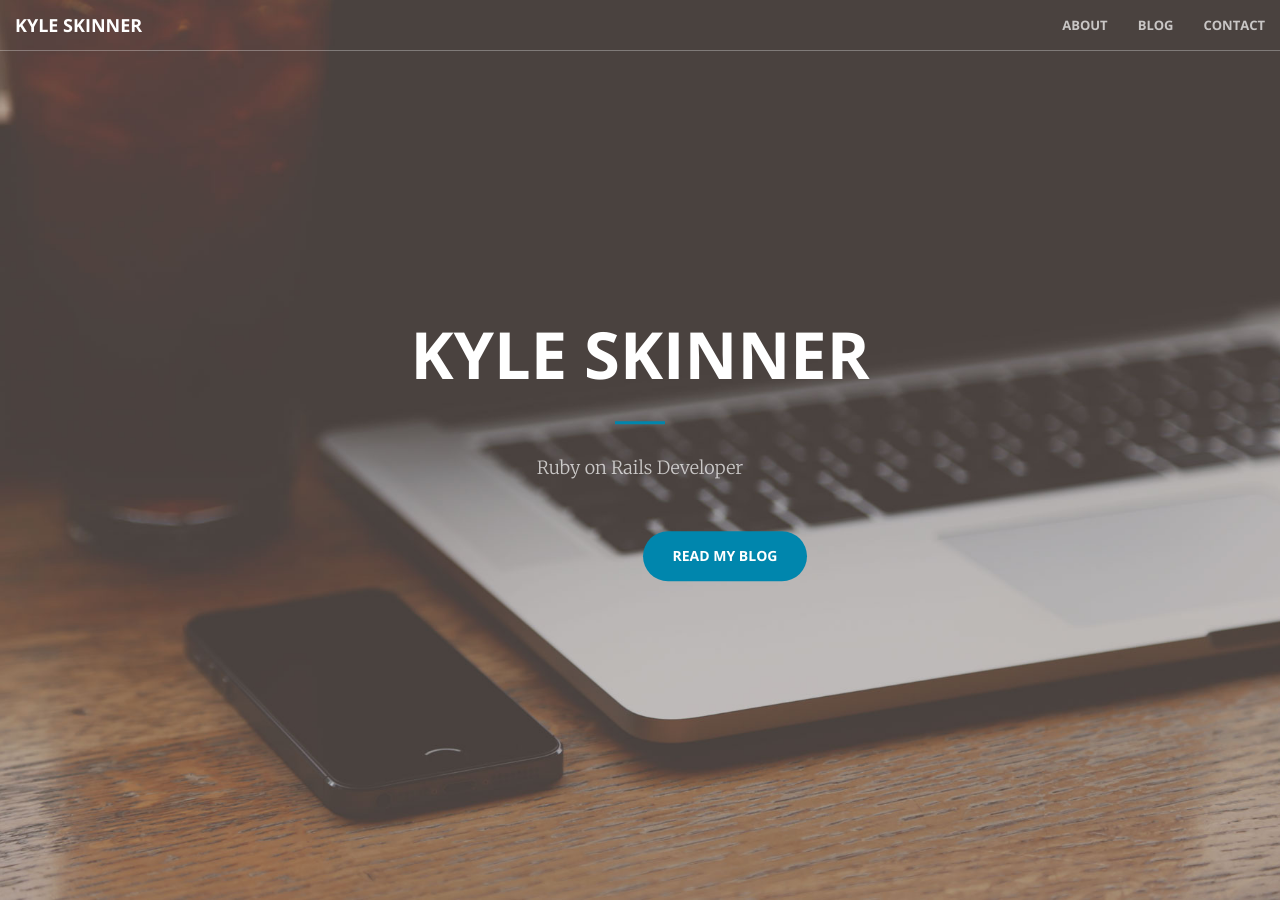
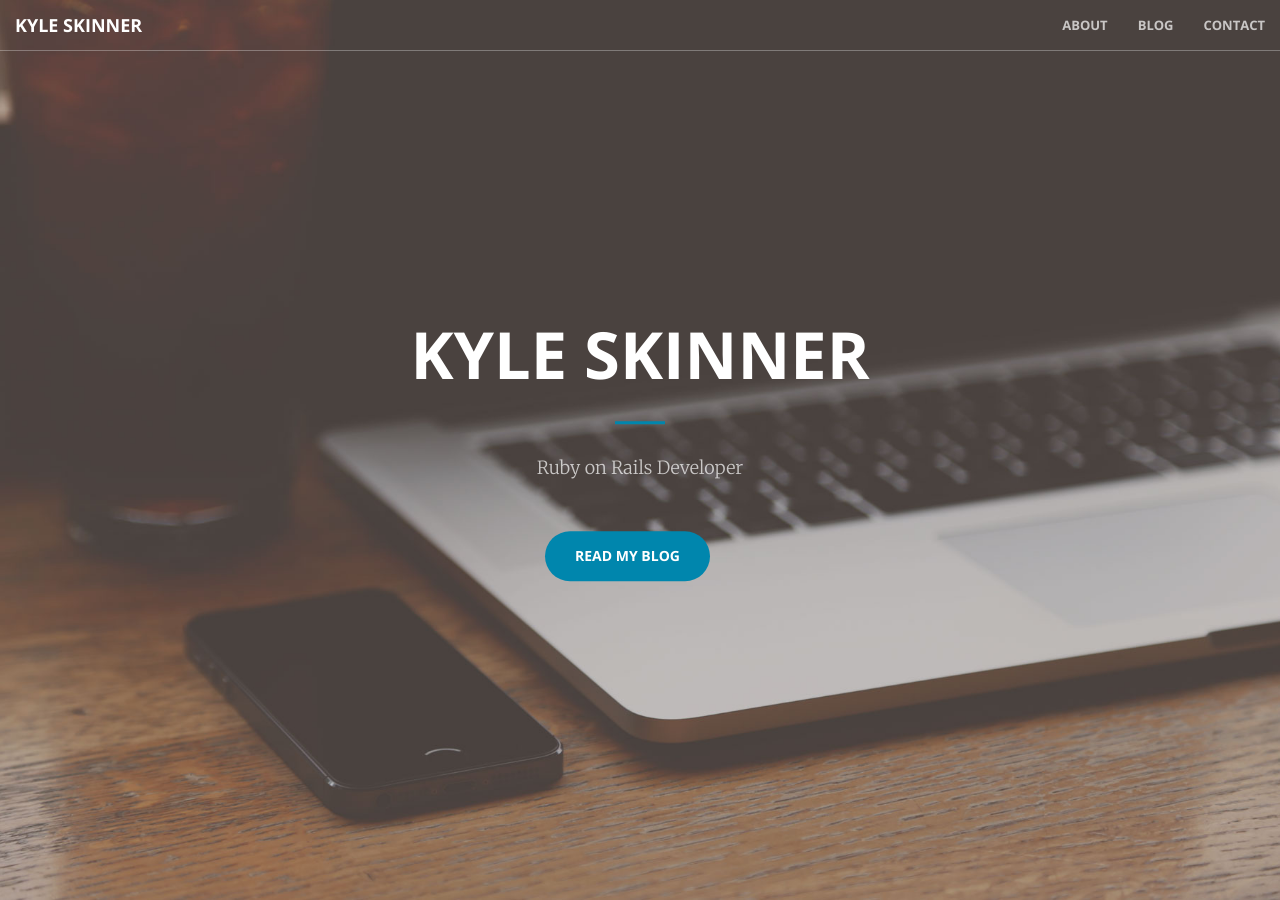
Before and after one commit to kyleskin/kyleskin.github.io, a Jekyll site: the page built from index.html, in a window 1280 px wide. Built offline with Jekyll 4.4.1, drawn with Linux system fonts in a browser that asks for light colours.

Commit message:
blog button

```diff
--- a/index.html
+++ b/index.html
@@ -11,7 +11,7 @@
       <p>Ruby on Rails Developer</p>
       <div class="container">
         <div class="row">
-          <div class="col-lg-4 col-lg-offset-4 text-center">
+          <div class="col-lg-4 col-lg-offset-3 text-center">
             <a href="/blog.html" class="btn btn-primary btn-xl">Read My Blog</a>
           </div>
         </div>
```
